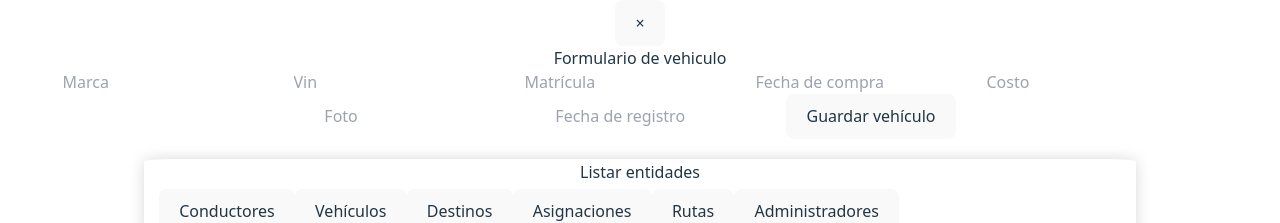
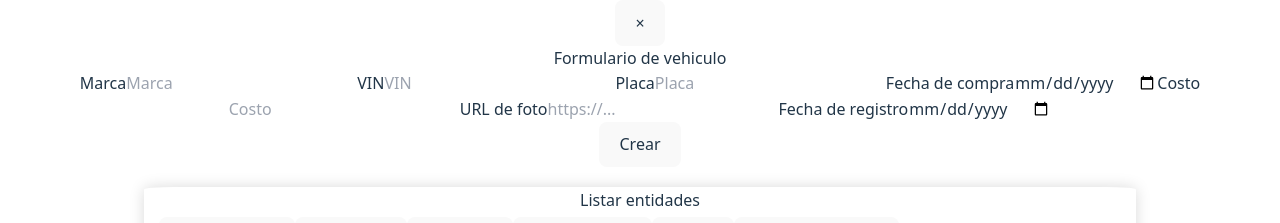
Before and after one commit to MiguelCastilloSanchez/fleet-master-front, a React app: page /dashboard in a window 1280 px wide. Both pictures are taken after a click on the button "Crear vehículo". Shown: the part 352-575 px from the top of the page. Built offline with nearby package versions, Linux system fonts and the light colour scheme; no server answers; the HTML template or start-up script is replaced by a standard one.

Commit message:
FM-33 feature: implented vehicle endpoints in front-end

```diff
--- /dev/null
+++ b/src/components/Vehicles/VehicleItem.jsx
@@ -0,0 +1,34 @@
+import React from 'react';
+
+function VehicleItem({ vehicle, setActiveForm, openConfirmation }) {
+  return (
+    <li className="mb-4 p-4 bg-white rounded-lg shadow">
+      <h4 className="font-bold">ID: {vehicle.id}</h4>
+      <p>Marca: {vehicle.brand}</p>
+      <p>VIN: {vehicle.vin}</p>
+      <p>Placa: {vehicle.plate}</p>
+      <p>Fecha de compra: {vehicle.purchaseDate}</p>
+      <p>Costo: {vehicle.cost}</p>
+      {vehicle.photoUrl && (
+        <p>
+          Foto: <a href={vehicle.photoUrl} target="_blank" rel="noopener noreferrer" className="text-blue-500 underline">Ver foto</a>
+        </p>
+      )}
+      <p>Fecha de registro: {vehicle.registrationDate}</p>
+      <button
+        onClick={() => setActiveForm('vehicleUpdate', vehicle.id)}
+        className="bg-blue-500 text-white px-4 py-2 rounded mx-3"
+      >
+        Editar
+      </button>
+      <button
+        onClick={() => openConfirmation('vehicle', vehicle.id)}
+        className="text-red-600 hover:underline mx-3"
+      >
+        Eliminar
+      </button>
+    </li>
+  );
+}
+
+export default VehicleItem;
--- a/src/pages/Vehicles/VehicleForm.jsx
+++ b/src/pages/Vehicles/VehicleForm.jsx
@@ -1,14 +1,129 @@
-export default function VehicleForm({ onSubmit }) {
+import { useState } from 'react';
+import { createVehicle } from '../../services/vehicleServiceApi.js';
+
+export default function VehicleForm({ onSuccess }) {
+  const [formState, setFormState] = useState({
+    brand: '',
+    vin: '',
+    plate: '',
+    purchaseDate: '',
+    cost: '',
+    photoUrl: '',
+    registrationDate: '',
+  });
+
+  const handleChange = (e) => {
+    const { name, value, type } = e.target;
+    setFormState({
+      ...formState,
+      [name]: type === 'number' ? parseFloat(value) : value,
+    });
+  };
+
+  const handleSubmit = async (e) => {
+    e.preventDefault();
+    try {
+      const result = await createVehicle(formState);
+      alert('Vehículo creado con éxito');
+      onSuccess?.(result);
+    } catch (err) {
+      alert('Hubo un error al crear el vehículo');
+      console.error(err);
+    }
+  };
+
   return (
-    <form onSubmit={onSubmit} className="flex flex-col gap-4">
-      <input type="text" placeholder="Marca" required className="border p-2 rounded" />
-      <input type="text" placeholder="Vin" required className="border p-2 rounded" />
-      <input type="text" placeholder="Matrícula" required className="border p-2 rounded" />
-      <input type="text" placeholder="Fecha de compra" required className="border p-2 rounded" />
-      <input type="text" placeholder="Costo" required className="border p-2 rounded" />
-      <input type="text" placeholder="Foto" required className="border p-2 rounded" />
-      <input type="text" placeholder="Fecha de registro" required className="border p-2 rounded" />
-      <button type="submit" className="bg-blue-600 text-white px-4 py-2 rounded">Guardar vehículo</button>
+    <form onSubmit={handleSubmit} className="flex flex-col gap-4">
+      <label className="flex flex-col">
+        Marca
+        <input
+          name="brand"
+          value={formState.brand}
+          onChange={handleChange}
+          placeholder="Marca"
+          required
+          className="border p-2 rounded"
+        />
+      </label>
+
+      <label className="flex flex-col">
+        VIN
+        <input
+          name="vin"
+          value={formState.vin}
+          onChange={handleChange}
+          placeholder="VIN"
+          required
+          className="border p-2 rounded"
+        />
+      </label>
+
+      <label className="flex flex-col">
+        Placa
+        <input
+          name="plate"
+          value={formState.plate}
+          onChange={handleChange}
+          placeholder="Placa"
+          required
+          className="border p-2 rounded"
+        />
+      </label>
+
+      <label className="flex flex-col">
+        Fecha de compra
+        <input
+          type="date"
+          name="purchaseDate"
+          value={formState.purchaseDate}
+          onChange={handleChange}
+          required
+          className="border p-2 rounded"
+        />
+      </label>
+
+      <label className="flex flex-col">
+        Costo
+        <input
+          type="number"
+          name="cost"
+          value={formState.cost}
+          onChange={handleChange}
+          placeholder="Costo"
+          required
+          className="border p-2 rounded"
+        />
+      </label>
+
+      <label className="flex flex-col">
+        URL de foto
+        <input
+          type="url"
+          name="photoUrl"
+          value={formState.photoUrl}
+          onChange={handleChange}
+          placeholder="https://..."
+          className="border p-2 rounded"
+        />
+      </label>
+
+      <label className="flex flex-col">
+        Fecha de registro
+        <input
+          type="date"
+          name="registrationDate"
+          value={formState.registrationDate}
+          onChange={handleChange}
+          required
+          className="border p-2 rounded"
+        />
+      </label>
+
+      <div className="flex justify-end gap-2">
+        <button type="submit" className="bg-green-600 text-white px-4 py-2 rounded">
+          Crear
+        </button>
+      </div>
     </form>
   );
 }
--- a/src/pages/Vehicles/VehicleUpdate.jsx
+++ b/src/pages/Vehicles/VehicleUpdate.jsx
@@ -1,14 +1,153 @@
-export default function VehicleForm({ onSubmit }) {
+import { useState, useEffect } from 'react';
+import { getVehicleById, updateVehicle } from '../../services/vehicleServiceApi.js';
+
+export default function VehicleUpdate({ onSuccess, vehicleId }) {
+  const [formState, setFormState] = useState({
+    id: '',
+    brand: '',
+    vin: '',
+    plate: '',
+    purchaseDate: '',
+    cost: '',
+    photoUrl: '',
+    registrationDate: '',
+  });
+
+  useEffect(() => {
+    async function fetchVehicle() {
+      try {
+        const vehicle = await getVehicleById(vehicleId);
+        setFormState({
+          id: vehicle.id,
+          brand: vehicle.brand || '',
+          vin: vehicle.vin || '',
+          plate: vehicle.plate || '',
+          purchaseDate: vehicle.purchaseDate || '',
+          cost: vehicle.cost || '',
+          photoUrl: vehicle.photoUrl || '',
+          registrationDate: vehicle.registrationDate || '',
+        });
+      } catch (err) {
+        console.error('Error al cargar datos del vehículo:', err);
+      }
+    }
+    if (vehicleId) fetchVehicle();
+  }, [vehicleId]);
+
+  const handleChange = (e) => {
+    const { name, value, type } = e.target;
+    setFormState({
+      ...formState,
+      [name]: type === 'number' ? parseFloat(value) : value,
+    });
+  };
+
+  const handleSubmit = async (e) => {
+    e.preventDefault();
+    try {
+      const result = await updateVehicle(formState);
+      alert('Vehículo actualizado con éxito');
+      onSuccess?.(result);
+    } catch (err) {
+      alert('Hubo un error al actualizar el vehículo');
+      console.error(err);
+    }
+  };
+
   return (
-    <form onSubmit={onSubmit} className="flex flex-col gap-4">
-      <input type="text" placeholder="Marca" required className="border p-2 rounded" />
-      <input type="text" placeholder="Vin" required className="border p-2 rounded" />
-      <input type="text" placeholder="Matrícula" required className="border p-2 rounded" />
-      <input type="text" placeholder="Fecha de compra" required className="border p-2 rounded" />
-      <input type="text" placeholder="Costo" required className="border p-2 rounded" />
-      <input type="text" placeholder="Foto" required className="border p-2 rounded" />
-      <input type="text" placeholder="Fecha de registro" required className="border p-2 rounded" />
-      <button type="submit" className="bg-blue-600 text-white px-4 py-2 rounded">Guardar vehículo</button>
-    </form>
-  );
-}
+    <form onSubmit={handleSubmit} className="flex flex-col gap-4">
+      <label className="font-bold">ID: {formState.id}</label>
+
+      <label className="flex flex-col">
+        Marca
+        <input
+          name="brand"
+          value={formState.brand}
+          onChange={handleChange}
+          placeholder="Marca"
+          required
+          className="border p-2 rounded"
+        />
+      </label>
+
+      <label className="flex flex-col">
+        VIN
+        <input
+          name="vin"
+          value={formState.vin}
+          onChange={handleChange}
+          placeholder="VIN"
+          required
+          className="border p-2 rounded"
+        />
+      </label>
+
+      <label className="flex flex-col">
+        Placa
+        <input
+          name="plate"
+          value={formState.plate}
+          onChange={handleChange}
+          placeholder="Placa"
+          required
+          className="border p-2 rounded"
+        />
+      </label>
+
+      <label className="flex flex-col">
+        Fecha de compra
+        <input
+          type="date"
+          name="purchaseDate"
+          value={formState.purchaseDate}
+          onChange={handleChange}
+          required
+          className="border p-2 rounded"
+        />
+      </label>
+
+      <label className="flex flex-col">
+        Costo
+        <input
+          type="number"
+          name="cost"
+          value={formState.cost}
+          onChange={handleChange}
+          placeholder="Costo"
+          required
+          className="border p-2 rounded"
+        />
+      </label>
+
+      <label className="flex flex-col">
+        URL de foto
+        <input
+          type="url"
+          name="photoUrl"
+          value={formState.photoUrl}
+          onChange={handleChange}
+          placeholder="https://..."
+          className="border p-2 rounded"
+        />
+      </label>
+
+      <label className="flex flex-col">
+        Fecha de registro
+        <input
+          type="date"
+          name="registrationDate"
+          value={formState.registrationDate}
+          onChange={handleChange}
+          required
+          className="border p-2 rounded"
+        />
+      </label>
+
+      <div className="flex justify-end gap-2">
+        <button type="submit" className="bg-green-600 text-white px-4 py-2 rounded">
+          Actualizar
+        </button>
+      </div>
+      </form>
+    );
+  }
--- /dev/null
+++ b/src/services/vehicleServiceApi.js
@@ -0,0 +1,69 @@
+const apiUrl = import.meta.env.VITE_API_URL;
+
+export async function createVehicle(vehicleData) {
+  const response = await fetch(`${apiUrl}/vehicle`, {
+    method: 'POST',
+    headers: { 'Content-Type': 'application/json' },
+    body: JSON.stringify({
+      ...vehicleData,
+    }),
+  });
+
+  if (!response.ok) {
+    throw new Error('Error al crear el vehículo');
+  }
+
+  return response.json();
+}
+
+export async function getVehicles() {
+  const response = await fetch(`${apiUrl}/vehicle`, {
+    method: 'GET',
+  });
+
+  if (!response.ok) {
+    throw new Error('Error al recuperar los vehículos');
+  }
+
+  return response.json();
+}
+
+export async function getVehicleById(id) {
+  const response = await fetch(`${apiUrl}/vehicle/${id}`, {
+    method: 'GET',
+  });
+
+  if (!response.ok) {
+    throw new Error('Error al recuperar el vehículo');
+  }
+
+  return response.json();
+}
+
+export async function updateVehicle(vehicleData) {
+  const response = await fetch(`${apiUrl}/vehicle/${vehicleData.id}`, {
+    method: 'PUT',
+    headers: { 'Content-Type': 'application/json' },
+    body: JSON.stringify({
+      ...vehicleData,
+    }),
+  });
+
+  if (!response.ok) {
+    throw new Error('Error al actualizar el vehículo');
+  }
+
+  return response.json();
+}
+
+export async function deleteVehicle(id) {
+  const response = await fetch(`${apiUrl}/vehicle/${id}`, {
+    method: 'DELETE',
+  });
+
+  if (!response.ok) {
+    throw new Error('Error al eliminar el vehículo');
+  }
+
+  return response.json();
+}
```
Also changed, not shown: src/pages/Dashboard.jsx (+16 -5 lines).
